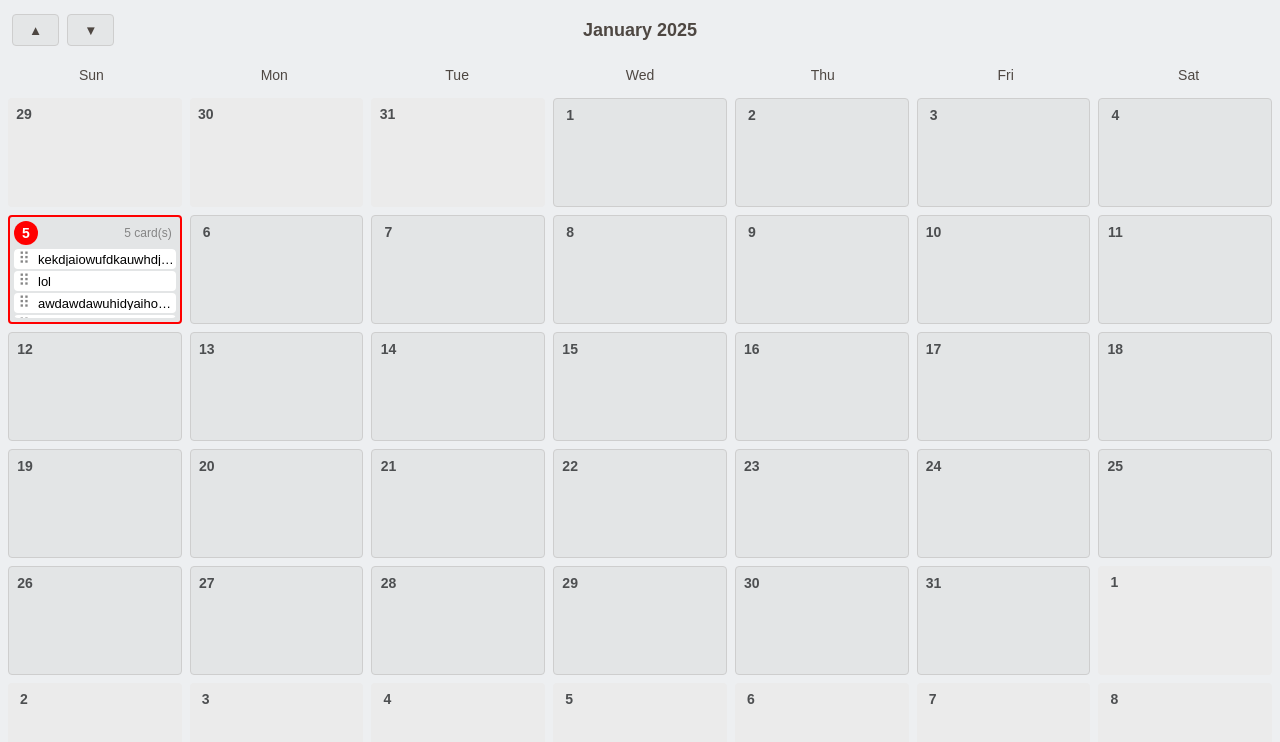
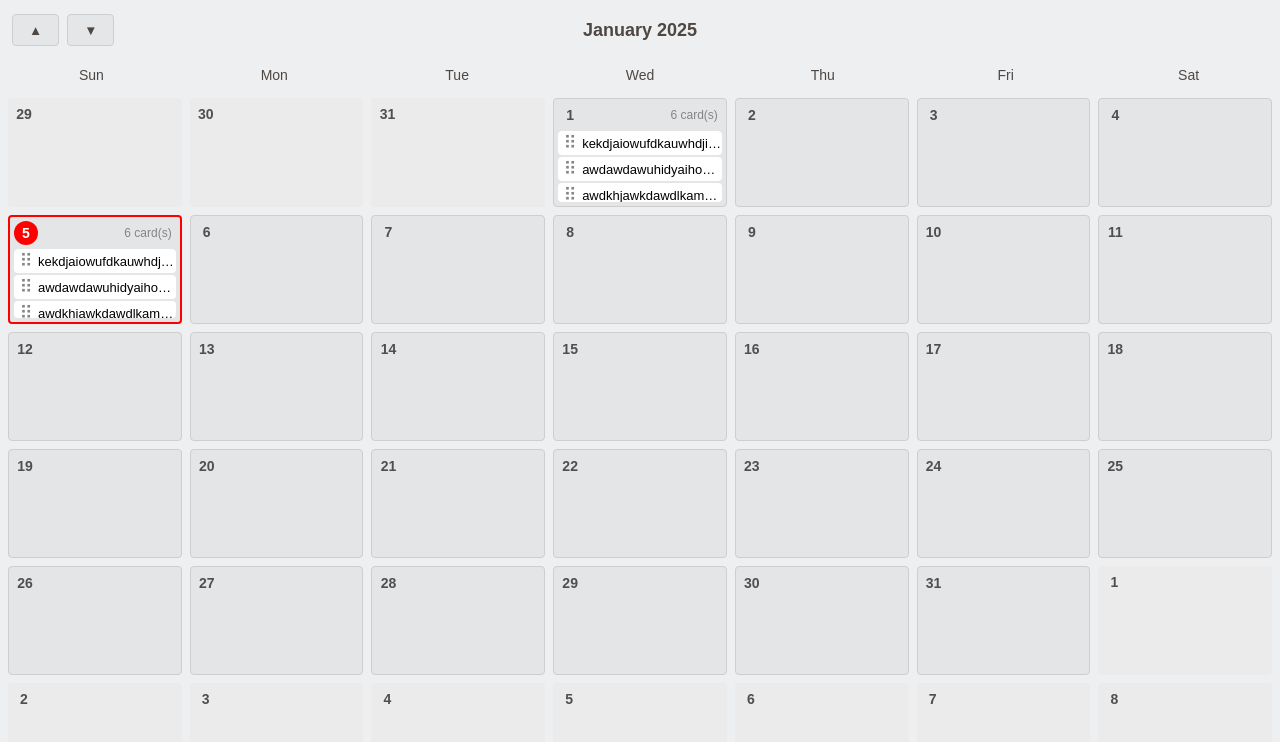
Before and after one commit to ilias-zet/addax-calendar, a React (Vite) app: page / in a window 1280 px wide. Shown: the top 742 px of the page. Built offline with nearby package versions, Linux system fonts and the light colour scheme.

Commit message:
Draggable tasks added

```diff
--- a/package.json
+++ b/package.json
@@ -10,9 +10,11 @@
     "preview": "vite preview"
   },
   "dependencies": {
+    "@reduxjs/toolkit": "^2.5.0",
     "react": "^18.3.1",
     "react-dom": "^18.3.1",
     "react-draggable": "^4.4.6",
+    "react-redux": "^9.2.0",
     "styled-components": "^6.1.13"
   },
   "devDependencies": {
--- a/src/App.tsx
+++ b/src/App.tsx
@@ -3,6 +3,8 @@ import { device } from './breakpoints';
 import Cell from './components/Cell';
 import useCalendar from './hooks/useCalendar';
 import { getDateString } from './utils';
+import { useState } from 'react';
+import { Task } from './types';
 
 const Container = styled.div`
   display: grid;
@@ -76,7 +78,70 @@ const CurrentMonth = styled.span`
 `;
 
 const tasks = {
-  [getDateString(new Date())]: ['kekdjaiowufdkauwhdjiawdawdoij', 'lol', 'awdawdawuhidyaihowjkda', 'awdkhjawkdawdlkamnjwda', 'aiojwhuydggawfjoahlwiudajwd'],
+  [getDateString(new Date())]: [
+    {
+      id: '1',
+      title: 'kekdjaiowufdkauwhdjiawdawdoij',
+      description: ''
+    },
+    {
+      id: '2',
+      title: 'awdawdawuhidyaihowjkda',
+      description: ''
+    },
+    {
+      id: '3',
+      title: 'awdkhjawkdawdlkamnjwda',
+      description: ''
+    },
+    {
+      id: '4',
+      title: 'lol',
+      description: ''
+    },
+    {
+      id: '5',
+      title: 'aiojwhuydggawfjoahlwiudajwd',
+      description: ''
+    },
+    {
+      id: '6',
+      title: 'awdawdawuhidyaihowjkda',
+      description: ''
+    },
+  ],
+  [getDateString(new Date(2025, 0, 1))]: [
+    {
+      id: '1',
+      title: 'kekdjaiowufdkauwhdjiawdawdoij',
+      description: ''
+    },
+    {
+      id: '2',
+      title: 'awdawdawuhidyaihowjkda',
+      description: ''
+    },
+    {
+      id: '3',
+      title: 'awdkhjawkdawdlkamnjwda',
+      description: ''
+    },
+    {
+      id: '4',
+      title: 'lol',
+      description: ''
+    },
+    {
+      id: '5',
+      title: 'aiojwhuydggawfjoahlwiudajwd',
+      description: ''
+    },
+    {
+      id: '6',
+      title: 'awdawdawuhidyaihowjkda',
+      description: ''
+    },
+  ],
 }
 
 function App() {
@@ -89,9 +154,7 @@ function App() {
           <Button onClick={showPrev}>▲</Button>
           <Button onClick={showNext}>▼</Button>
         </ButtonsWrapper>
-        <CurrentMonth>
-          {title}
-        </CurrentMonth>
+        <CurrentMonth>{title}</CurrentMonth>
       </Header>
       <DaysOfWeek>
         {['Sun','Mon','Tue','Wed','Thu','Fri','Sat'].map((day) => <span key={day}>{day}</span>)}
--- a/src/components/Cell.tsx
+++ b/src/components/Cell.tsx
@@ -1,5 +1,7 @@
 import styled from "styled-components";
 import Task from "./Task";
+import { Task as ITask } from "../types";
+import { useAppSelector } from "../hooks/redux-hooks";
 
 const Container = styled.div<{ $disabled: boolean, $isCurrent: boolean }>`
   display: grid;
@@ -10,6 +12,8 @@ const Container = styled.div<{ $disabled: boolean, $isCurrent: boolean }>`
   background-color: #e3e5e6;
   min-width: 0;
   min-height: 0;
+  width: 100%;
+  height: 100%;
 
   ${({$disabled}) =>  $disabled ? 'background-color: #ebebeb;' : 'border: 1px solid #cecece;'}
   ${({$isCurrent}) => $isCurrent ? 'border: 2px solid red' : ''}
@@ -50,20 +54,23 @@ const CardsNumber = styled.span`
   color: #858585;
 `;
 
-const DragArea = styled.div`
+const DragArea = styled.div<{ $showBorder?: boolean }>`
   display: flex;
   flex-direction: column;
   width: 100%;
+  min-width: 0;
+  min-height: 0;
   border-radius: 4px;
   overflow-y: auto;
   gap: 2px;
+  ${({ $showBorder }) => $showBorder ? 'border: 1px dashed red;' : ''}
 `;
 
 interface CellProps {
   day: number;
   isCurrent?: boolean;
   disabled?: boolean;
-  tasks?: string[];
+  tasks?: ITask[];
 }
 
 function Cell ({
@@ -72,14 +79,16 @@ function Cell ({
   disabled = false,
   tasks = [],
 }: CellProps) {
+  const draggingTask = useAppSelector(state => state.dragging.task);
+
   return (
     <Container $disabled={disabled} $isCurrent={isCurrent}>
       <Heading>
         <Day $isCurrent={isCurrent}>{day}</Day>
         { !disabled && tasks.length ? <CardsNumber>{tasks.length} card(s)</CardsNumber> : null }
       </Heading>
-        <DragArea>
-          {tasks.map(task => <Task key={task}>{task}</Task>)}
+        <DragArea $showBorder={draggingTask && !disabled}>
+          { tasks.map((task) => <Task key={task.id} task={task}></Task>) }
         </DragArea>
     </Container>
   );
--- a/src/components/Task.tsx
+++ b/src/components/Task.tsx
@@ -1,50 +1,62 @@
-import { ReactNode } from "react";
-import Draggable from "react-draggable";
 import styled from "styled-components";
+import { useAppDispatch } from "../hooks/redux-hooks";
+import { Task as ITask } from '../types';
+import { setDragTask } from "../features/draggingSlice";
+import { useRef } from "react";
 
 const Container = styled.div`
-  display: flex;
-  gap: 4px;
+  display: grid;
+  grid-template-columns: 24px 1fr;
+  min-height: 24px;
   align-items: center;
   width: 100%;
-  min-height: 20px;
   background-color: #ffffff;
   font-size: 13px;
   line-height: 1;
   border-radius: 4px;
-  overflow: hidden;
-  text-overflow: ellipsis;
-  align-content: center;
 `;
 
 const GrabArea = styled.div`
   cursor: grab;
-  min-width: 20px;
-  min-height: 20px;
-  font-size: 16px;
+  width: 24px;
+  height: 24px;
+  font-size: 18px;
   color: #858585;
   text-align: center;
   align-content: center;
 `;
 
-const TaskText = styled.div`
+const TaskTitle = styled.div`
   overflow: hidden;
   text-overflow: ellipsis;
+  height: 100%;
+  align-content: center;
 `;
 
 interface TaskProps {
-  children: ReactNode;
+  task: ITask;
 }
 
-function Task({ children }: TaskProps) {
+function Task({ task }: TaskProps) {
+  const dispatch = useAppDispatch();
+  const ref = useRef<HTMLDivElement>(null);
 
   return (
-    <Draggable>
-      <Container>
-        <GrabArea>⠿</GrabArea>
-        <TaskText>{children}</TaskText>
-      </Container>
-    </Draggable>
+    <Container
+      ref={ref}
+      draggable={true}
+      onDragStartCapture={() => dispatch(setDragTask(task))}
+      onDragEndCapture={() => dispatch(setDragTask(null))}
+    >
+      <GrabArea>⠿</GrabArea>
+      <TaskTitle
+        draggable={true}
+        onDragStart={e => {
+          e.preventDefault();
+          e.stopPropagation();
+        }}
+      >{task.title}</TaskTitle>
+    </Container>
   );
 }
 
--- /dev/null
+++ b/src/features/draggingSlice.ts
@@ -0,0 +1,24 @@
+import { createSlice } from '@reduxjs/toolkit'
+import type { PayloadAction } from '@reduxjs/toolkit'
+import { Task } from '../types'
+
+export interface DraggingState {
+  task: Task | null;
+}
+
+const initialState: DraggingState = {
+  task: null,
+}
+
+export const draggingSlice = createSlice({
+  name: 'dragging',
+  initialState,
+  reducers: {
+    setDragTask: (state, action: PayloadAction<Task | null>) => {
+      state.task = action.payload;
+    },
+  },
+})
+
+export const { setDragTask } = draggingSlice.actions;
+export default draggingSlice.reducer;
--- /dev/null
+++ b/src/hooks/redux-hooks.ts
@@ -0,0 +1,6 @@
+import type { TypedUseSelectorHook } from 'react-redux';
+import { useDispatch, useSelector } from 'react-redux';
+import type { AppDispatch, RootState } from '../store';
+
+export const useAppDispatch: () => AppDispatch = useDispatch;
+export const useAppSelector: TypedUseSelectorHook<RootState> = useSelector;
--- a/src/main.tsx
+++ b/src/main.tsx
@@ -1,7 +1,11 @@
 import { createRoot } from 'react-dom/client'
 import './index.css'
 import App from './App.tsx'
+import { store } from './store'
+import { Provider } from 'react-redux'
 
 createRoot(document.getElementById('root')!).render(
-  <App />
+  <Provider store={store}>
+    <App />
+  </Provider>
 );
--- /dev/null
+++ b/src/store.ts
@@ -0,0 +1,11 @@
+import { configureStore } from "@reduxjs/toolkit";
+import draggingReducer from "./features/draggingSlice";
+
+export const store = configureStore({
+  reducer: {
+    dragging: draggingReducer,
+  }
+});
+
+export type RootState = ReturnType<typeof store.getState>;
+export type AppDispatch = typeof store.dispatch;
--- /dev/null
+++ b/src/types.ts
@@ -0,0 +1,5 @@
+export interface Task {
+  id: string;
+  title: string;
+  description: string;
+}
```
Also changed, not shown: 1 other file (tests, documents, lock files or other folders).
